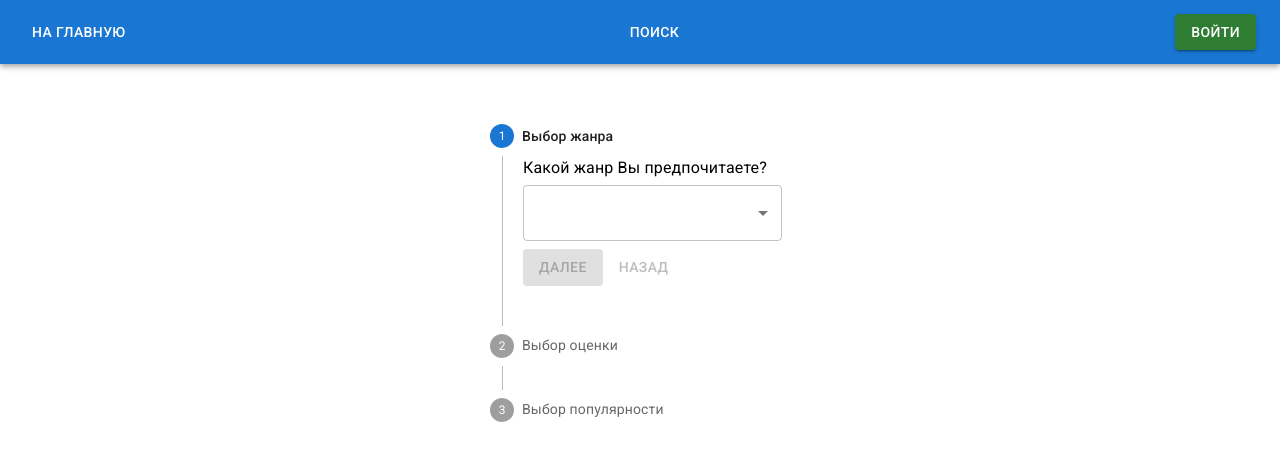
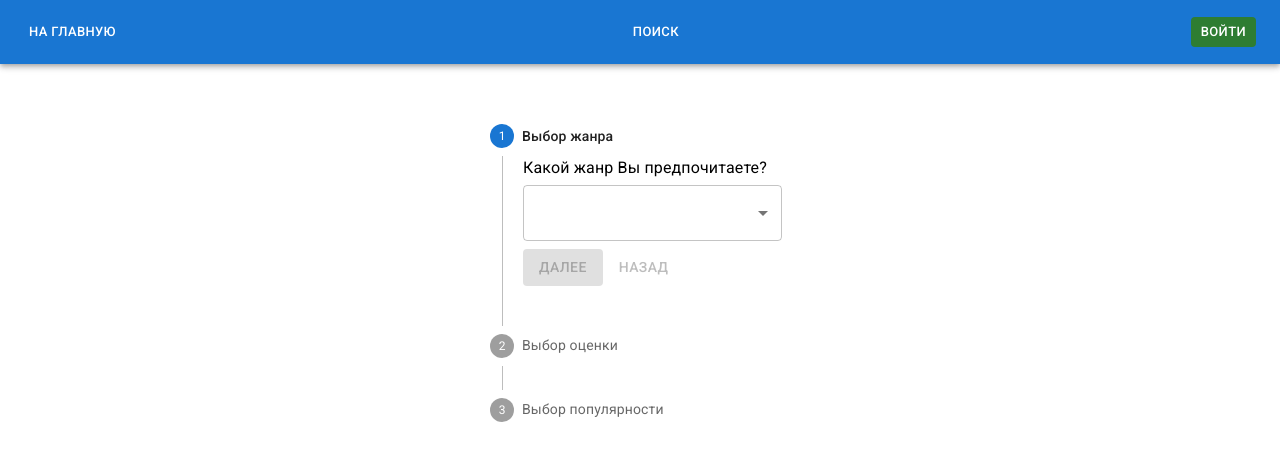
Before and after one commit to LosyashBOI/movie-app, a React (Vite) app: page /movie-app/search in a window 1280 px wide. Shown: the top 460 px of the page. Built offline with nearby package versions, Linux system fonts and the light colour scheme.

Commit message:
added adaptive layout

```diff
--- a/index.html
+++ b/index.html
@@ -9,6 +9,11 @@
   </head>
   <body style="margin: 0">
     <div id="root"></div>
+    <style>
+        ::-webkit-scrollbar {
+            width: 0;
+        }
+    </style>
     <script type="module" src="/src/main.tsx"></script>
   </body>
 </html>
--- a/package.json
+++ b/package.json
@@ -11,10 +11,10 @@
         "type-check": "tsc"
     },
     "dependencies": {
-        "@emotion/react": "^11.9.3",
-        "@emotion/styled": "^11.9.3",
+        "@emotion/react": "^11.10.4",
+        "@emotion/styled": "^11.10.4",
         "@mui/icons-material": "^5.8.4",
-        "@mui/material": "^5.8.6",
+        "@mui/material": "^5.10.4",
         "date-fns": "^2.28.0",
         "react": "^18.0.0-rc.3",
         "react-dom": "^18.0.0-rc.3",
--- a/src/components/App.tsx
+++ b/src/components/App.tsx
@@ -7,17 +7,17 @@ import MoviesList from './MoviesList';
 
 function App() {
     return (
-        <>
+        <Container maxWidth={false} disableGutters={true}>
             <Header />
             <Outlet />
-        </>
+        </Container>
     );
 }
 
 function MainPage() {
     return (
         <Container
-            maxWidth={false}
+            maxWidth={'lg'}
             sx={{
                 display: 'flex',
                 mt: '2rem',
--- a/src/components/Filter.tsx
+++ b/src/components/Filter.tsx
@@ -1,4 +1,4 @@
-import { Box, Button, Typography } from '@mui/material';
+import { Box, Button, Typography, useMediaQuery, useTheme } from '@mui/material';
 import { useDispatch, useSelector } from 'react-redux';
 
 import { setGenres, setSort, setSortUser, setYear, SORT_BY_FAME_DOWN } from '../actions';
@@ -11,6 +11,10 @@ function Filter() {
     const dispatch = useDispatch();
     const isLoggedIn = useSelector((state: iStore) => state.isLoggedIn);
 
+    const theme = useTheme();
+    const isMobile = useMediaQuery(theme.breakpoints.down('s'));
+    const isTablet = useMediaQuery(theme.breakpoints.down('sm'));
+
     const removeFilters = () => {
         dispatch(setYear(2020));
         dispatch(setSort(SORT_BY_FAME_DOWN));
@@ -20,8 +24,9 @@ function Filter() {
 
     return (
         <Box
+            display={isMobile ? 'none' : 'block'}
             sx={{
-                width: '200px',
+                width: `${isTablet ? '200px' : '300px'}`,
                 height: 'fit-content',
                 mr: '25px',
                 padding: '20px',
--- a/src/components/Header.tsx
+++ b/src/components/Header.tsx
@@ -1,28 +1,43 @@
-import { AppBar, Button, Toolbar } from '@mui/material';
+import {
+    AppBar,
+    Button,
+    Container,
+    Toolbar,
+    useMediaQuery,
+    useTheme,
+} from '@mui/material';
 import { Link } from 'react-router-dom';
 
 import { LoginButton } from './Login';
 
 function Header() {
-    // function handleClear() {
-    //   localStorage.clear();
-    // }
+    const theme = useTheme();
+    const isMobile = useMediaQuery(theme.breakpoints.down('xs'));
+    const btnSize: 'small' | 'medium' = isMobile ? 'small' : 'medium';
 
     return (
         <AppBar position="static">
+            <Container maxWidth={'xl'}>
                 <Toolbar
+                    disableGutters={true}
                     sx={{
                         justifyContent: 'space-between',
                     }}
                 >
-                <Button component={Link} to="/movie-app/" color="inherit">
+                    <Button
+                        component={Link}
+                        to="/movie-app/"
+                        color="inherit"
+                        size={'small'}
+                    >
                         На главную
                     </Button>
-                <Button component={Link} to="search" color="inherit">
+                    <Button component={Link} to="search" color="inherit" size={'small'}>
                         Поиск
                     </Button>
-                <LoginButton />
+                    <LoginButton btnSize={btnSize} />
                 </Toolbar>
+            </Container>
         </AppBar>
     );
 }
--- a/src/components/Login.tsx
+++ b/src/components/Login.tsx
@@ -19,9 +19,14 @@ const initialUser = {
     password: '',
 };
 
-function LoginButton() {
+interface IProps {
+    btnSize: 'small' | 'medium';
+}
+
+function LoginButton({ btnSize }: IProps) {
     const dispatch = useDispatch();
     const isLoggedIn = useSelector((state: iStore) => state.isLoggedIn);
+    const loginBtnColor = isLoggedIn ? 'error' : 'success';
 
     function handleOpen() {
         isLoggedIn ? dispatch(setLoggedIn(false)) : dispatch(openAuthorization(true));
@@ -29,7 +34,13 @@ function LoginButton() {
 
     return (
         <div>
-            <Button variant="contained" color="success" onClick={handleOpen}>
+            <Button
+                variant="contained"
+                color={loginBtnColor}
+                size={'small'}
+                onClick={handleOpen}
+                sx={{ boxShadow: 'none' }}
+            >
                 {isLoggedIn ? 'Выйти' : 'Войти'}
             </Button>
             <Authorization />
--- a/src/components/MovieCard.tsx
+++ b/src/components/MovieCard.tsx
@@ -6,9 +6,13 @@ import {
     CardActions,
     CardContent,
     CardMedia,
+    createTheme,
     Grid,
     IconButton,
+    ThemeProvider,
     Typography,
+    useMediaQuery,
+    useTheme,
 } from '@mui/material';
 import { memo, useCallback } from 'react';
 import { useDispatch, useSelector } from 'react-redux';
@@ -69,34 +73,43 @@ const MovieCard = memo(({ id, film }: movieItem) => {
     setStorageData(FAVORITES, favorites);
     setStorageData(WATCH_LATER, watchLaterList);
 
+    const theme = useTheme();
+    const isTablet = useMediaQuery(theme.breakpoints.down('md'));
+
+    const card = {
+        width: isTablet ? '133px' : '200px',
+        height: isTablet ? '200px' : '300px',
+        gap: isTablet ? '10px' : '20px',
+        linkPadding: isTablet ? '10px 0 10px 15px' : '15px 0 15px 30px',
+        headerSize: isTablet ? '1rem' : '1.25rem',
+    };
+
     return (
-        <Grid item xs={12} sm={6} xl={4} sx={{ height: 'fit-content' }}>
+        <Grid item xs={12} s={12} sm={6} md={6} lg={4} xl={4} flexBasis={'100%'}>
             <Card
                 sx={{
                     display: 'flex',
-                    maxWidth: '500px',
+                    height: `${card.height}`,
                     border: '1px solid rgba(0, 0, 0, .1)',
                     boxShadow: '4px 4px 8px 0px rgba(34, 60, 80, 0.2)',
                 }}
             >
                 <CardMedia
                     component="img"
-                    height="300px"
+                    height="100%"
                     image={`https://image.tmdb.org/t/p/w300${poster}`}
                     alt="film poster"
-                    sx={{ width: '200px' }}
+                    sx={{ width: `${card.width}` }}
                 />
                 <Box
-                    sx={{
-                        display: 'flex',
-                        width: '100%',
-                        flexDirection: 'column',
-                        justifyContent: 'space-between',
-                    }}
+                    display={'flex'}
+                    flexDirection={'column'}
+                    justifyContent={'space-between'}
+                    flexBasis={'100%'}
                 >
-                    <CardContent>
-                        <CardActions sx={{ padding: 0, mb: '20px' }}>
-                            <Typography sx={{ mr: '20px' }}>Рейтинг: {vote}</Typography>
+                    <CardContent sx={{ padding: '8px 8px 0' }}>
+                        <CardActions sx={{ padding: 0, mb: `${card.gap}` }}>
+                            <Typography sx={{ mr: `${card.gap}` }}>{vote}</Typography>
                             <IconButton
                                 color="inherit"
                                 sx={{ padding: 0 }}
@@ -116,7 +129,12 @@ const MovieCard = memo(({ id, film }: movieItem) => {
                                 )}
                             </IconButton>
                         </CardActions>
-                        <Typography gutterBottom variant="h6" component="h3">
+                        <Typography
+                            gutterBottom
+                            variant={'h6'}
+                            component="h3"
+                            sx={{ fontSize: `${card.headerSize}` }}
+                        >
                             {title}
                         </Typography>
                     </CardContent>
@@ -125,8 +143,9 @@ const MovieCard = memo(({ id, film }: movieItem) => {
                             variant="h6"
                             component="p"
                             sx={{
-                                padding: '15px 0 15px 30px',
+                                padding: `${card.linkPadding}`,
                                 borderTop: '1px solid rgba(0, 0, 0, .1)',
+                                fontSize: `${card.headerSize}`,
                             }}
                         >
                             Подробнее
--- a/src/components/MoviesList.tsx
+++ b/src/components/MoviesList.tsx
@@ -1,4 +1,4 @@
-import { Box, Grid, Typography } from '@mui/material';
+import { Box, createTheme, Grid, Typography } from '@mui/material';
 import { memo, useMemo } from 'react';
 import { useSelector } from 'react-redux';
 
@@ -19,7 +19,7 @@ const MoviesList = memo(() => {
     // console.log(pageList);
 
     return (
-        <Grid container spacing={4} sx={{ alignContent: 'start' }}>
+        <Grid container spacing={2} sx={{ alignContent: 'start' }}>
             {pageList.map((item) => {
                 return <MovieCard key={item.id} id={item.id} film={item} />;
             })}
--- a/src/components/movie-card-descr.tsx
+++ b/src/components/movie-card-descr.tsx
@@ -1,5 +1,6 @@
-import { Box, Paper, Typography } from '@mui/material';
+import { Box, Paper, Typography, useMediaQuery, useTheme } from '@mui/material';
 import { getYear } from 'date-fns';
+import { useEffect, useState } from 'react';
 import { useParams } from 'react-router-dom';
 
 import { filmsList } from '../data/filmsList';
@@ -20,6 +21,17 @@ function getVoteColor(vote: number) {
 
 function MovieCardDescr() {
     const { filmId } = useParams();
+    const windowHeight = useWindowHeight();
+
+    const theme = useTheme();
+    const isMobile = useMediaQuery(theme.breakpoints.down('sm'));
+
+    const descrSize = isMobile ? '100%' : '35%';
+    const descrGap = isMobile ? '10px 25px 25px' : '20px 50px 50px';
+    const descrBgHeight = isMobile
+        ? `${windowHeight - 56 - 35}px`
+        : `${windowHeight - 64 - 70}px`;
+
     const {
         title,
         overview,
@@ -35,22 +47,23 @@ function MovieCardDescr() {
     return (
         <Paper
             sx={{
-                maxWidth: '2000px',
-                minHeight: '600px',
-                padding: '20px 50px 50px',
-                backgroundImage: `url(${bgUrl})`,
-                backgroundSize: 'contain',
+                maxWidth: '100%',
+                height: `${descrBgHeight}`,
+                padding: `${descrGap}`,
+                overflow: 'auto',
+                backgroundImage: `linear-gradient(rgba(0, 0, 0, 0.5), rgba(0, 0, 0, 0.5)), url(${bgUrl})`,
+                backgroundSize: 'cover',
+                backgroundPosition: 'center',
                 backgroundRepeat: 'no-repeat',
-                backgroundPosition: 'right',
                 backgroundColor: '#000',
-                boxShadow: '45vw 2px 80px -4px rgba(0, 0, 0, 1) inset',
+                borderRadius: 0,
             }}
         >
-            <Box sx={{ maxWidth: '35%', color: '#fff' }}>
+            <Box maxWidth={descrSize} color={'#fff'}>
                 <Typography variant="h4" component="h2">
                     {title}
                 </Typography>
-                <Box color="#aaa" sx={{ mb: '10px' }}>
+                <Box color="#d7d7d7" sx={{ mb: '10px' }}>
                     <Typography
                         color={getVoteColor(rating)}
                         variant="subtitle1"
@@ -73,4 +86,19 @@ function MovieCardDescr() {
     );
 }
 
+function useWindowHeight() {
+    const [height, setHeight] = useState(document.documentElement.clientHeight);
+
+    useEffect(() => {
+        function handleResize() {
+            setHeight(document.documentElement.clientHeight);
+        }
+
+        window.addEventListener('resize', handleResize);
+        return () => window.removeEventListener('resize', handleResize);
+    });
+
+    return height;
+}
+
 export { MovieCardDescr };
--- a/src/main.tsx
+++ b/src/main.tsx
@@ -1,3 +1,4 @@
+import { createTheme, responsiveFontSizes, ThemeProvider } from '@mui/material';
 import React from 'react';
 import ReactDOM from 'react-dom';
 import { Provider } from 'react-redux';
@@ -8,8 +9,43 @@ import { MovieCardDescr } from './components/movie-card-descr';
 import { Search } from './components/search/search';
 import { store } from './store';
 
+declare module '@mui/material/styles' {
+    interface BreakpointOverrides {
+        xs: true;
+        s: true;
+        sm: true;
+        md: true;
+        lg: true;
+        xl: true;
+    }
+}
+
+let theme = createTheme({
+    breakpoints: {
+        values: {
+            xs: 320,
+            s: 600,
+            sm: 960,
+            md: 1140,
+            lg: 1600,
+            xl: 1920,
+        },
+    },
+    components: {
+        MuiPagination: {
+            styleOverrides: {
+                ul: {
+                    justifyContent: 'space-between',
+                },
+            },
+        },
+    },
+});
+// theme = responsiveFontSizes(theme);
+
 ReactDOM.render(
     <Provider store={store}>
+        <ThemeProvider theme={theme}>
             <BrowserRouter>
                 <Routes>
                     <Route path="movie-app" element={<App />}>
@@ -21,6 +57,7 @@ ReactDOM.render(
                     </Route>
                 </Routes>
             </BrowserRouter>
+        </ThemeProvider>
     </Provider>,
     document.getElementById('root'),
 );
```
Also changed, not shown: 2 other files (tests, documents, lock files or other folders). Lines whose indentation alone changed are shown as unchanged.
